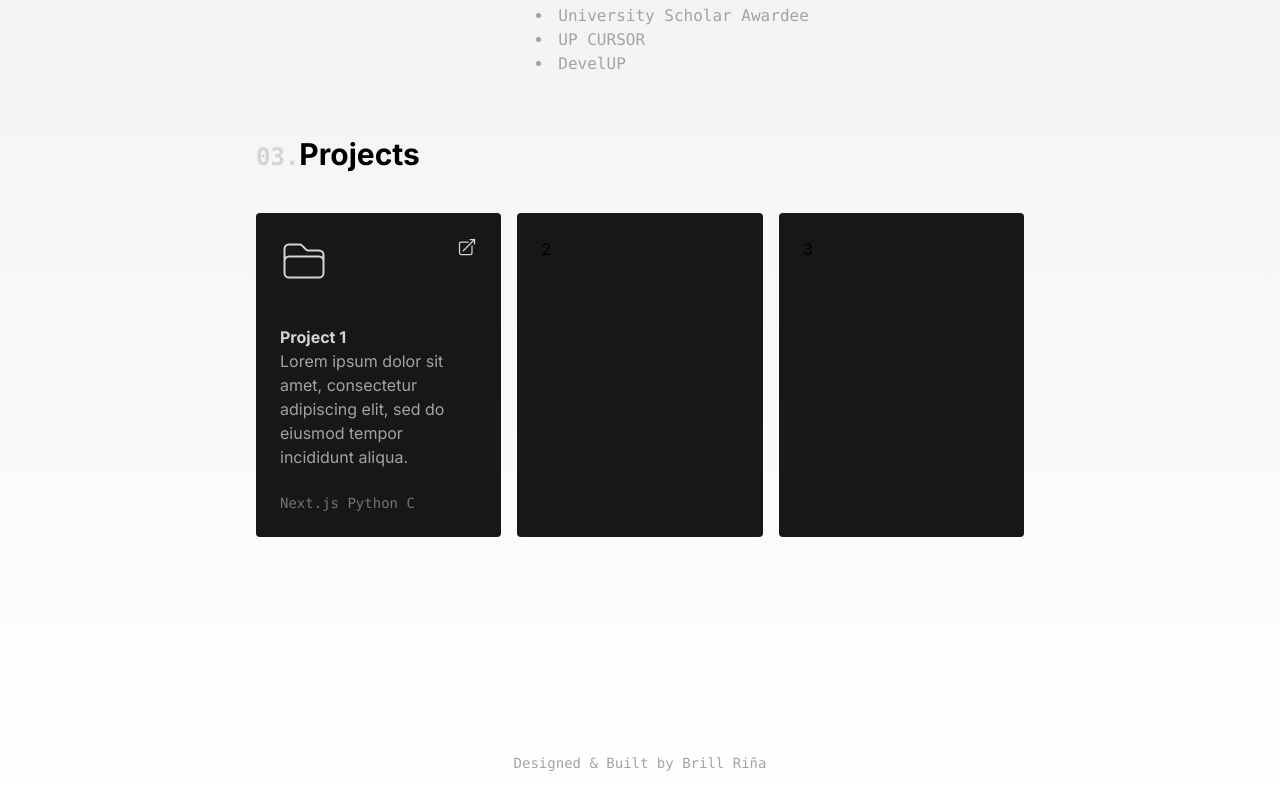
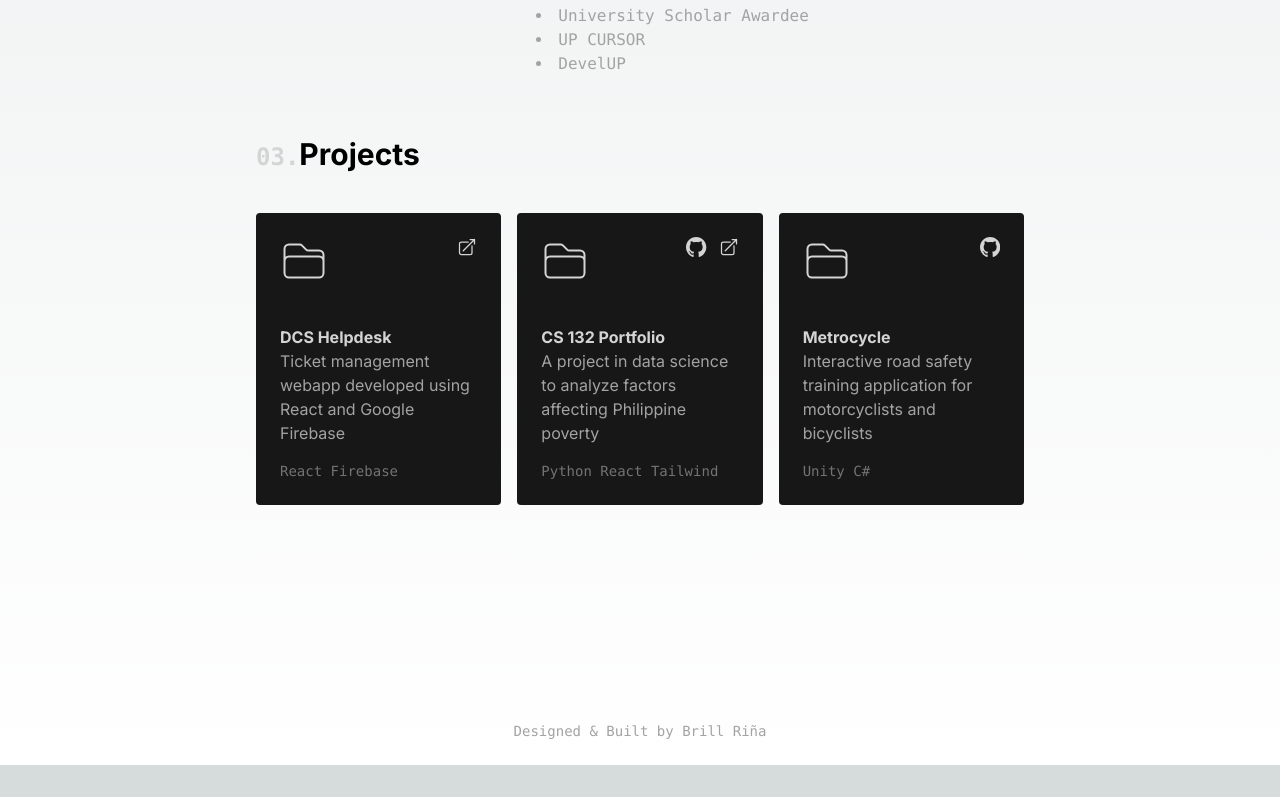
Before and after one commit to riru12/riruweb, a Next.js app: page / in a window 1280 px wide. Shown: the part 1778-2575 px from the top of the page. After the commit the page ends 2543 px from the top, so only its background shows below. Built offline with nearby package versions, Linux system fonts and the light colour scheme.

Commit message:
added projects to project section

```diff
--- /dev/null
+++ b/app/assets/content/projects.json
@@ -0,0 +1,26 @@
+[
+    {
+        "id": 1,
+        "name": "DCS Helpdesk",
+        "description": "Ticket management webapp developed using React and Google Firebase",
+        "technologies": ["React", "Firebase"],
+        "gitlink": "",
+        "exterlink": "https://dcs-tix.netlify.app/"
+    },
+    {
+        "id": 2,
+        "name": "CS 132 Portfolio",
+        "description": "A project in data science to analyze factors affecting Philippine poverty",
+        "technologies": ["Python", "React", "Tailwind"],
+        "gitlink": "https://github.com/riru12/cs132portfolio",
+        "exterlink": "https://riru12.github.io/cs132portfolio/"
+    },
+    {
+        "id": 3,
+        "name": "Metrocycle",
+        "description": "Interactive road safety training application for motorcyclists and bicyclists",
+        "technologies": ["Unity", "C#"],
+        "gitlink": "https://github.com/jmbatrina/Metrocycle-prototype",
+        "exterlink": ""
+    }
+]
--- a/app/assets/icons/ExterLink.jsx
+++ b/app/assets/icons/ExterLink.jsx
@@ -1,6 +1,6 @@
 export default function ExterLink({ strokeColor }) {
     return (
-    <svg xmlns="http://www.w3.org/2000/svg" fill="none" viewBox="0 0 24 24" stroke-width="1.5" stroke={strokeColor} class="w-5 h-5">
+    <svg xmlns="http://www.w3.org/2000/svg" fill="none" viewBox="0 0 24 24" stroke-width="1.5" stroke={strokeColor} className="w-5 h-5">
         <path stroke-linecap="round" stroke-linejoin="round" d="M13.5 6H5.25A2.25 2.25 0 0 0 3 8.25v10.5A2.25 2.25 0 0 0 5.25 21h10.5A2.25 2.25 0 0 0 18 18.75V10.5m-10.5 6L21 3m0 0h-5.25M21 3v5.25" />
     </svg>
     );
--- /dev/null
+++ b/app/assets/icons/GitLink.jsx
@@ -0,0 +1,7 @@
+export default function GitLink({fillColor}) {
+    return (
+        <svg xmlns="http://www.w3.org/2000/svg" viewBox="0 0 98 96" fill={fillColor} className="h-5">
+            <path fill-rule="evenodd" clip-rule="evenodd" d="M48.854 0C21.839 0 0 22 0 49.217c0 21.756 13.993 40.172 33.405 46.69 2.427.49 3.316-1.059 3.316-2.362 0-1.141-.08-5.052-.08-9.127-13.59 2.934-16.42-5.867-16.42-5.867-2.184-5.704-5.42-7.17-5.42-7.17-4.448-3.015.324-3.015.324-3.015 4.934.326 7.523 5.052 7.523 5.052 4.367 7.496 11.404 5.378 14.235 4.074.404-3.178 1.699-5.378 3.074-6.6-10.839-1.141-22.243-5.378-22.243-24.283 0-5.378 1.94-9.778 5.014-13.2-.485-1.222-2.184-6.275.486-13.038 0 0 4.125-1.304 13.426 5.052a46.97 46.97 0 0 1 12.214-1.63c4.125 0 8.33.571 12.213 1.63 9.302-6.356 13.427-5.052 13.427-5.052 2.67 6.763.97 11.816.485 13.038 3.155 3.422 5.015 7.822 5.015 13.2 0 18.905-11.404 23.06-22.324 24.283 1.78 1.548 3.316 4.481 3.316 9.126 0 6.6-.08 11.897-.08 13.526 0 1.304.89 2.853 3.316 2.364 19.412-6.52 33.405-24.935 33.405-46.691C97.707 22 75.788 0 48.854 0z"/>
+        </svg>
+    );
+  }
--- a/app/assets/icons/WorkIcon.jsx
+++ b/app/assets/icons/WorkIcon.jsx
@@ -1,6 +1,6 @@
 export default function WorkIcon({ fillColor }) {
     return (
-        <svg xmlns="http://www.w3.org/2000/svg" viewBox="0 0 16 16" fill="currentColor" className="w-6 h-6 md:w-4 md:h-4">
+        <svg xmlns="http://www.w3.org/2000/svg" viewBox="0 0 16 16" fill={fillColor} className="w-6 h-6 md:w-4 md:h-4">
             <path d="M2 3.5A1.5 1.5 0 0 1 3.5 2h2.879a1.5 1.5 0 0 1 1.06.44l1.122 1.12A1.5 1.5 0 0 0 9.62 4H12.5A1.5 1.5 0 0 1 14 5.5v1.401a2.986 2.986 0 0 0-1.5-.401h-9c-.546 0-1.059.146-1.5.401V3.5ZM2 9.5v3A1.5 1.5 0 0 0 3.5 14h9a1.5 1.5 0 0 0 1.5-1.5v-3A1.5 1.5 0 0 0 12.5 8h-9A1.5 1.5 0 0 0 2 9.5Z" />
         </svg>
 
--- a/app/components/projects.jsx
+++ b/app/components/projects.jsx
@@ -1,6 +1,8 @@
 import React from "react";
 import FolderOutline from "../assets/icons/FolderOutline.jsx"
 import ExterLink from "../assets/icons/ExterLink.jsx"
+import GitLink from "../assets/icons/GitLink.jsx";
+import projects from "../assets/content/projects.json"
 
 const Projects = () => {
     return(
@@ -10,19 +12,24 @@ const Projects = () => {
                     <span className="font-mono text-2xl text-neutral-300">03.</span>Projects
                 </div>
                 <div className="grid auto-rows-fr gap-4 grid-cols-1 md:grid-cols-2 lg:grid-cols-3">
-                    <div id="projectTab" className="flex flex-col bg-neutral-900 rounded p-6 gap-10">
-                        <div className="flex flex-row justify-between">
-                            <FolderOutline strokeColor="#d4d4d4"/>
-                            <a href=""><ExterLink strokeColor="#d4d4d4"/></a>
+                    {projects.map(project => (
+                        <div key={project.id} className="flex flex-col bg-neutral-900 rounded p-6 gap-10 justify-between">
+                            <div className="flex flex-row justify-between">
+                                <FolderOutline strokeColor="#d4d4d4" />
+                                <div className="flex gap-3">
+                                    {project.gitlink && <a href={project.gitlink}><GitLink fillColor="#d4d4d4" /></a>}
+                                    {project.exterlink && <a href={project.exterlink}><ExterLink strokeColor="#d4d4d4" /></a>}
+                                </div>
+                            </div>
+                            <div>
+                                <div id="projectName" className="font-bold text-neutral-300">{project.name}</div>
+                                <div className="flex flex-col gap-4">
+                                    <div id="projectDesc" className="text-neutral-400">{project.description}</div>
+                                    <div id="projectTech" className="font-mono text-neutral-500 text-sm">{project.technologies.join(' ')}</div>
+                                </div>
+                            </div>
                         </div>
-                        <div>
-                            <div className="font-bold text-neutral-300">Project 1</div>
-                            <div className="text-neutral-400">Lorem ipsum dolor sit amet, consectetur adipiscing elit, sed do eiusmod tempor incididunt aliqua.</div>
-                            <div className="font-mono text-neutral-500 text-sm mt-6">Next.js Python C</div>
-                        </div>
-                    </div>
-                    <div className="flex flex-col bg-neutral-900 rounded p-6 gap-10">2</div>
-                    <div className="flex flex-col bg-neutral-900 rounded p-6 gap-10">3</div>
+                    ))}
                 </div>
             </div>
         </section>
```
